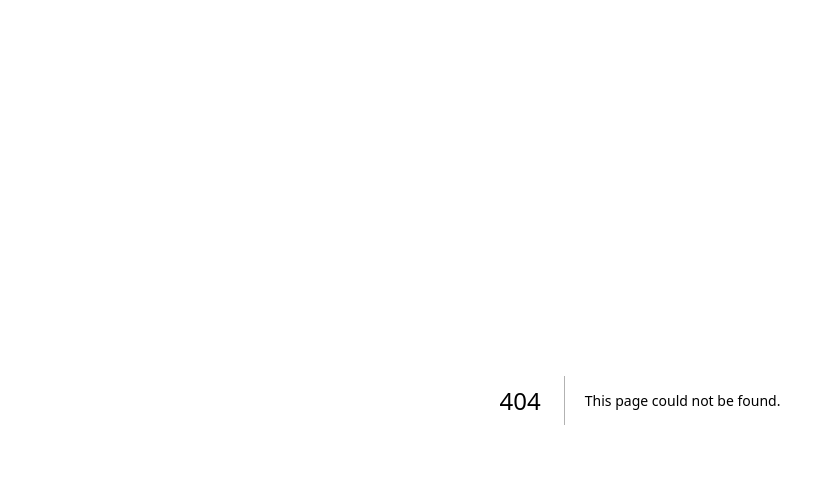
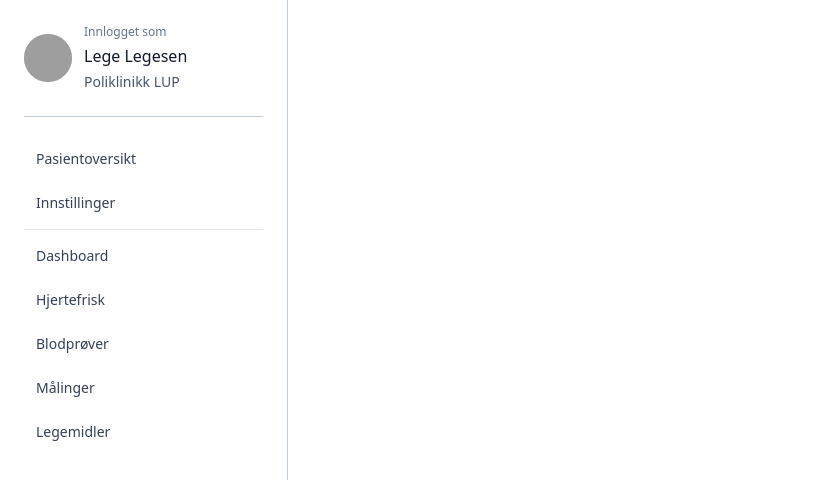
Before and after one commit to anjaiod/hjertefrisk, a Next.js app in the folder frontend/: page /dashboard in a window 1280 px wide. Before the commit this address had no page. Shown: the top 480 px of the page, without its empty margins (0-819 px from the left). Built offline with nearby package versions, Linux system fonts and the light colour scheme; grey boxes are pictures that could not be loaded.

Commit message:
feat: Dashboard files
Added files and folders to the different pages that can be accessed from the dashboard, and started on the navbar

```diff
--- /dev/null
+++ b/frontend/src/app/dashboard/page.tsx
@@ -0,0 +1,9 @@
+import { SidebarNav } from "../../components/organisms/SidebarNav";
+
+export default function DashboardPage() {
+  return (
+    <div className="flex">
+      <SidebarNav/>
+    </div>
+  );
+}
--- a/frontend/src/app/page.tsx
+++ b/frontend/src/app/page.tsx
@@ -1,5 +1,10 @@
-import { DashboardPage } from "@/components/pages/DashboardPage";
-
 export default function Page() {
-  return <DashboardPage />;
+  return  (
+    <div>
+      <h1>Landingpage</h1>
+      <a href="/dashboard/" className="text-brand-navy underline">
+          Gå til Dashboard
+        </a>
+    </div>
+  );
 }
--- /dev/null
+++ b/frontend/src/components/organisms/SidebarNav.tsx
@@ -0,0 +1,71 @@
+type NavItem = { label: string; href: string; active?: boolean };
+
+function Item({ item }: { item: NavItem }) {
+  return (
+    <a
+      href={item.href}
+      className={[
+        "block rounded-xl px-3 py-2 text-sm font-medium transition",
+        item.active
+          ? "bg-brand-mist/40 text-brand-navy"
+          : "text-slate-700 hover:bg-brand-mist/30 hover:text-brand-navy",
+      ].join(" ")}
+    >
+      {item.label}
+    </a>
+  );
+}
+
+export function SidebarNav({
+  clinicName = "Poliklinikk LUP",
+  userName = "Lege Legesen",
+  profileImage,
+}: {
+  clinicName?: string;
+  userName?: string;
+  profileImage?: string;
+}) {
+  const primaryItems: NavItem[] = [
+    { label: "Pasientoversikt", href: "#" },
+    { label: "Innstillinger", href: "#" },
+  ];
+
+  const secondaryItems: NavItem[] = [
+    { label: "Dashboard", href: "/" },
+    { label: "Hjertefrisk", href: "/hjertefrisk" },
+    { label: "Blodprøver", href: "/blodproever" },
+    { label: "Målinger", href: "/maalinger" },
+    { label: "Legemidler", href: "/legemidler" },
+  ];
+
+  return (
+    <aside className="sticky top-0 hidden h-screen w-72 flex-col border-r border-brand-mist bg-white p-6 md:flex">
+      <div className="flex items-center gap-3">
+        <img
+          src={profileImage || "https://api.dicebear.com/7.x/avataaars/svg?seed=default"}
+          alt="Profile"
+          className="h-12 w-12 rounded-full bg-brand-mist object-cover"
+        />
+        <div className="space-y-1">
+          <p className="text-xs text-slate-500">Innlogget som</p>
+          <p className="font-medium text-slate-900">{userName}</p>
+          <p className="text-sm text-slate-600">{clinicName}</p>
+        </div>
+      </div>
+
+      <div className="my-6 h-px bg-brand-mist" />
+
+      <nav className="flex flex-col space-y-2">
+        {primaryItems.map((item) => (
+          <Item key={item.href} item={item} />
+        ))}
+
+        <div className="h-px bg-slate-200" />
+
+        {secondaryItems.map((item) => (
+          <Item key={item.href} item={item} />
+        ))}
+      </nav>
+    </aside>
+  );
+}
--- a/frontend/src/components/pages/DashboardPage.tsx
+++ /dev/null
@@ -1,8 +0,0 @@
-
-export function DashboardPage() {
-    return (
-        <div className="p-4">
-            <h1 className="text-2xl font-bold">Dashboard</h1>
-        </div>
-    )
-}
```
Also changed, not shown: frontend/src/app/dashboard/blodprover/page.tsx (added), frontend/src/app/dashboard/hfresultater/page.tsx (added), frontend/src/app/dashboard/hfskjema/page.tsx (added), frontend/src/app/dashboard/legemidler/page.tsx (added), frontend/src/app/dashboard/malinger/page.tsx (added), frontend/src/app/dashboard/pasientvisning/page.tsx (added), frontend/src/app/dashboard/vitalia/page.tsx (added).
